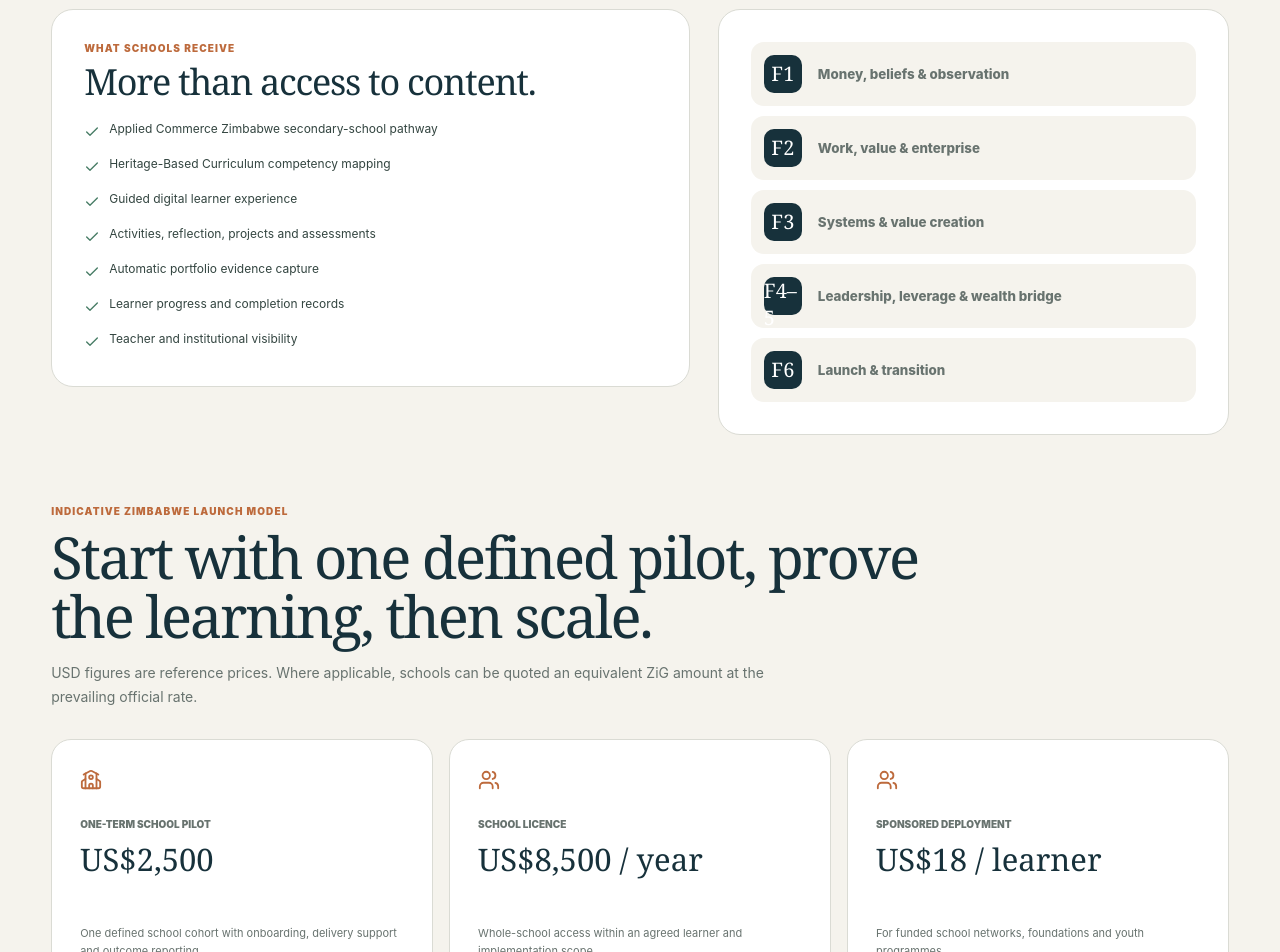
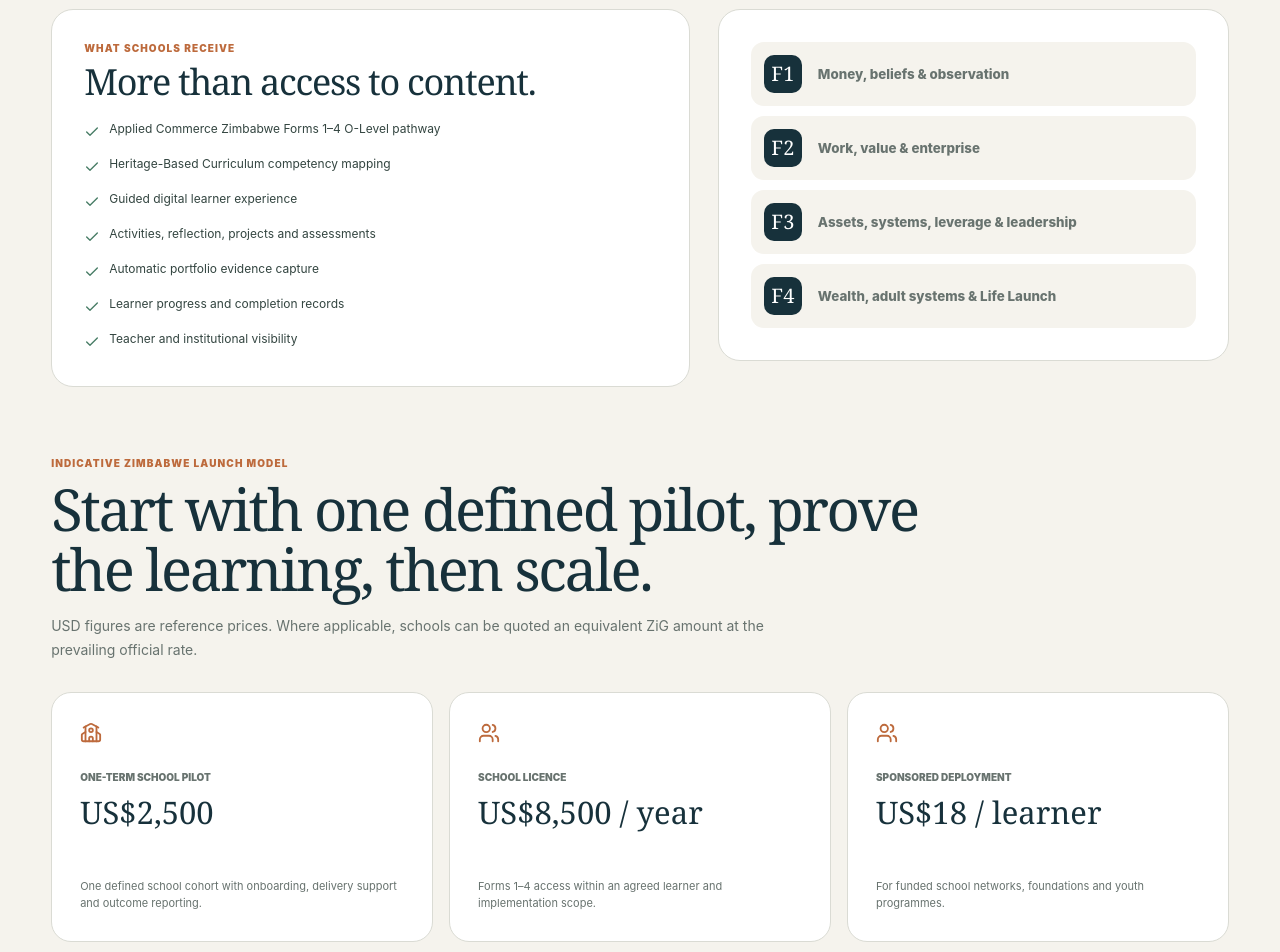
Before and after one commit to PDthePlug/Applied-Commerce-Za, a Next.js app: page /institutions/deploy in a window 1280 px wide. Shown: the part 880-1832 px from the top of the page. Built offline with nearby package versions, Linux system fonts and the light colour scheme.

Commit message:
feat: align Zimbabwe deployment offer to four-year O-Level

```diff
--- a/app/institutions/deploy/page.tsx
+++ b/app/institutions/deploy/page.tsx
@@ -8,7 +8,7 @@ export const metadata: Metadata = {
 };
 
 const included = [
-  "Applied Commerce Zimbabwe secondary-school pathway",
+  "Applied Commerce Zimbabwe Forms 1–4 O-Level pathway",
   "Heritage-Based Curriculum competency mapping",
   "Guided digital learner experience",
   "Activities, reflection, projects and assessments",
@@ -45,9 +45,8 @@ export default function DeployAppliedCommercePage() {
       <aside className="institutional-grade-journey">
         <span><strong>F1</strong><small>Money, beliefs & observation</small></span>
         <span><strong>F2</strong><small>Work, value & enterprise</small></span>
-        <span><strong>F3</strong><small>Systems & value creation</small></span>
-        <span><strong>F4–5</strong><small>Leadership, leverage & wealth bridge</small></span>
-        <span><strong>F6</strong><small>Launch & transition</small></span>
+        <span><strong>F3</strong><small>Assets, systems, leverage & leadership</small></span>
+        <span><strong>F4</strong><small>Wealth, adult systems & Life Launch</small></span>
       </aside>
     </section>
 
@@ -59,7 +58,7 @@ export default function DeployAppliedCommercePage() {
       </div>
       <div className="institutional-pricing-grid">
         <article><School/><span>One-term school pilot</span><strong>US$2,500</strong><p>One defined school cohort with onboarding, delivery support and outcome reporting.</p></article>
-        <article><Users/><span>School licence</span><strong>US$8,500 / year</strong><p>Whole-school access within an agreed learner and implementation scope.</p></article>
+        <article><Users/><span>School licence</span><strong>US$8,500 / year</strong><p>Forms 1–4 access within an agreed learner and implementation scope.</p></article>
         <article><Users/><span>Sponsored deployment</span><strong>US$18 / learner</strong><p>For funded school networks, foundations and youth programmes.</p></article>
       </div>
     </section>
```
